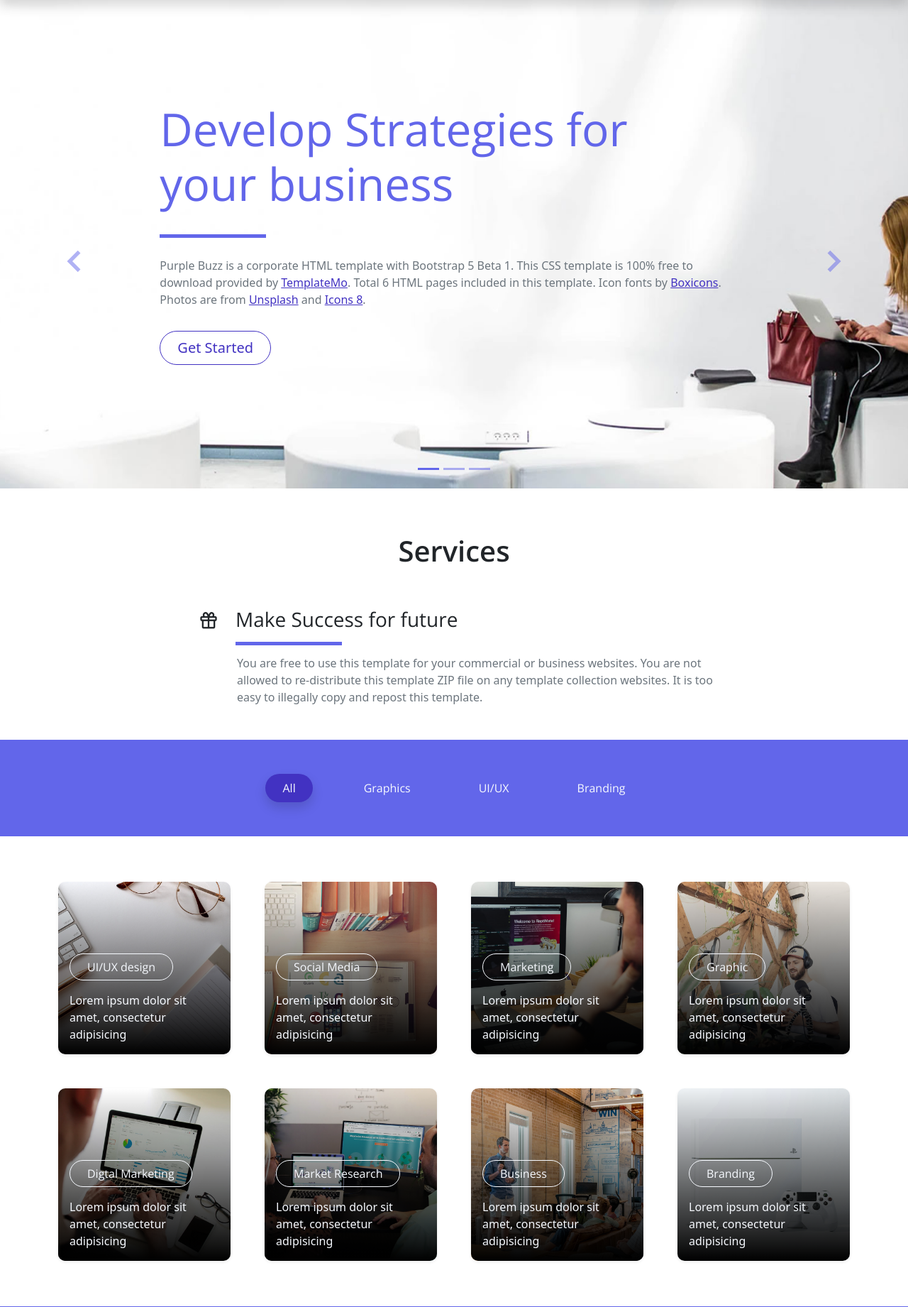
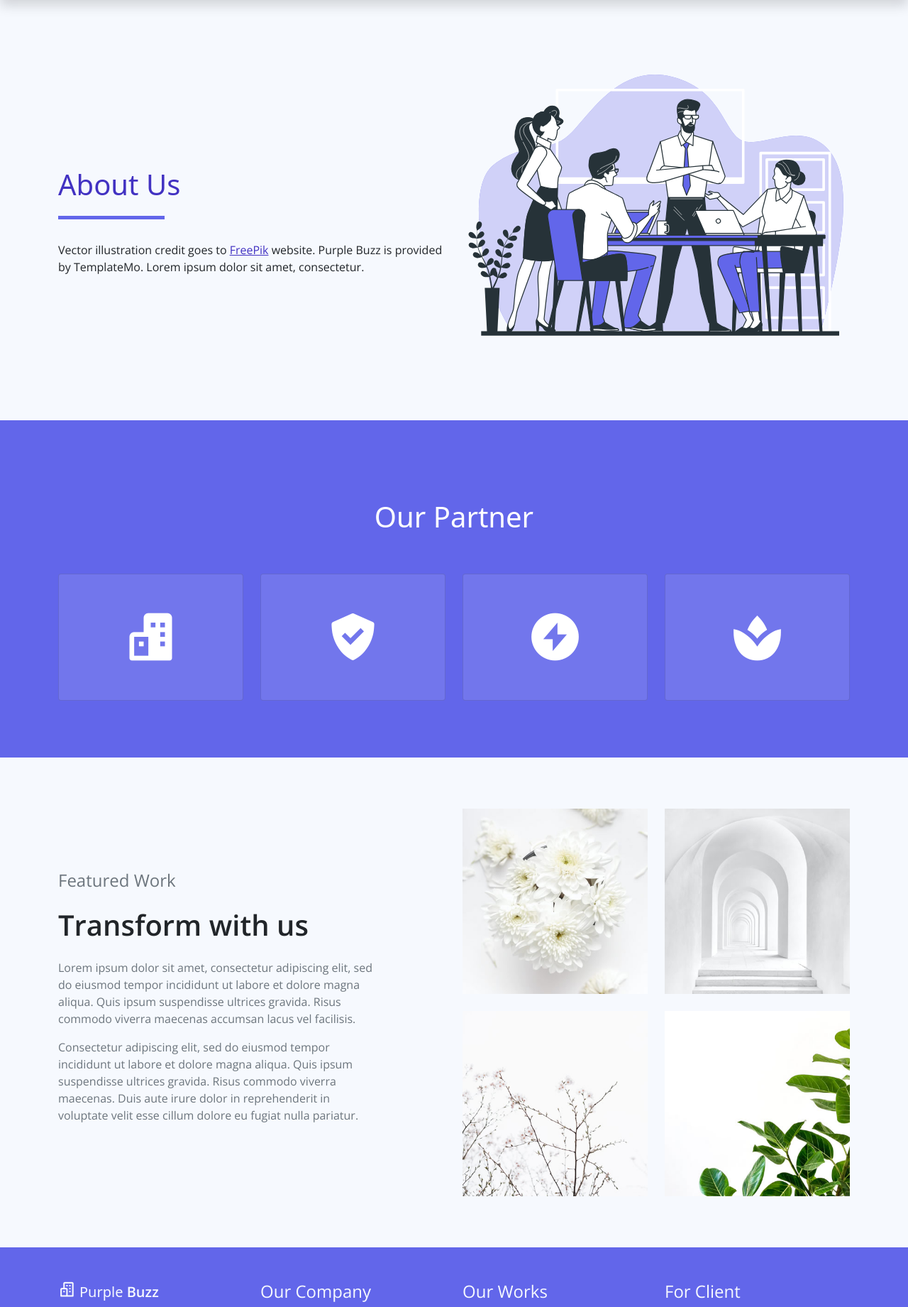
Before and after one commit to IS-Core-1-15/intex, a Django app: page / in a window 1280 px wide. Shown: the part 76-1917 px from the top of the page at 71% size. Run offline with Django 3.2, Linux system fonts and the light colour scheme.

Commit message:
index page

```diff
--- a/templates/DrugApp/index.html
+++ b/templates/DrugApp/index.html
@@ -5,79 +5,90 @@
 {% endblock %}
 {% block banner %}
 <!-- Start Banner Hero -->
-<div class="banner-wrapper bg-light">
-    <div id="index_banner" class="banner-vertical-center-index container-fluid pt-5">
-
-        <!-- Start slider -->
-        <div id="carouselExampleIndicators" class="carousel slide" data-bs-ride="carousel">
-            <ol class="carousel-indicators">
-                <li data-bs-target="#carouselExampleIndicators" data-bs-slide-to="0" class="active"></li>
-                <li data-bs-target="#carouselExampleIndicators" data-bs-slide-to="1"></li>
-                <li data-bs-target="#carouselExampleIndicators" data-bs-slide-to="2"></li>
-            </ol>
-            <div class="carousel-inner">
-                <div class="carousel-item active">
-
-                    <div class="py-5 row d-flex align-items-center">
-                        <div class="banner-content col-lg-8 col-8 offset-2 m-lg-auto text-left py-5 pb-5">
-                            <h1 class="banner-heading h1 text-secondary display-3 mb-0 pb-5 mx-0 px-0 light-300 typo-space-line">
-                                Develop <strong>Strategies</strong> for
-                                <br>your business
-                            </h1>
-                            <p class="banner-body text-muted py-3 mx-0 px-0">
-                                Purple Buzz is a corporate HTML template with Bootstrap 5 Beta 1. This CSS template is 100% free to download provided by <a rel="nofollow" href="https://templatemo.com/page/1" target="_parent">TemplateMo</a>. Total 6 HTML pages included in this template. Icon fonts by <a rel="nofollow" href="https://boxicons.com/" target="_blank">Boxicons</a>. Photos are from <a rel="nofollow" href="https://unsplash.com/" target="_blank">Unsplash</a> and <a rel="nofollow" href="https://icons8.com/" target="_blank">Icons 8</a>.
+<section class="bg-light w-100">
+    <div class="container">
+        <div class="row d-flex align-items-center py-5">
+            <div class="col-lg-6 text-start">
+                <h1 class="h2 py-5 text-primary typo-space-line">About Us</h1>
+                <p class="light-300">
+                    Vector illustration credit goes to <a rel="nofollow" href="http://freepik.com/" target="_blank">FreePik</a> website. Purple Buzz is provided by TemplateMo. Lorem ipsum dolor sit amet, consectetur.
                 </p>
-                            <a class="banner-button btn rounded-pill btn-outline-primary btn-lg px-4" href="#" role="button">Get Started</a>
+            </div>
+            <div class="col-lg-6">
+                <img src="./assets/img/banner-img-02.svg">
             </div>
         </div>
-
     </div>
-                <div class="carousel-item">
-
-                    <div class="py-5 row d-flex align-items-center">
-                        <div class="banner-content col-lg-8 col-8 offset-2 m-lg-auto text-left py-5 pb-5">
-                            <h1 class="banner-heading h1 text-secondary display-3 mb-0 pb-3 mx-0 px-0 light-300">
-                                HTML CSS Template with Bootstrap 5 Beta 1
-                            </h1>
-                            <p class="banner-body text-muted py-3">
-                                You are not allowed to re-distribute this Purple Buzz HTML template as a downloadable ZIP file on any kind of Free CSS collection websites. This is strongly prohibited. Please contact TemplateMo for more information.
-                            </p>
-                            <a class="banner-button btn rounded-pill btn-outline-primary btn-lg px-4" href="#" role="button">Get Started</a>
+</section>
+<!-- End Banner Hero -->
+{% endblock %}
+{% block links %}
+<!-- Start Our Partner -->
+<section class="bg-secondary py-3">
+    <div class="container py-5">
+        <h2 class="h2 text-white text-center py-5">Our Partner</h2>
+        <div class="row text-center">
+            <div class="col-md-3 mb-3">
+                <div class="card partner-wap py-5">
+                    <a href="#"><i class='display-1 text-white bx bxs-buildings'></i></a>
                 </div>
             </div>
-
-                </div>
-                <div class="carousel-item">
-
-                    <div class="py-5 row d-flex align-items-center">
-                        <div class="banner-content col-lg-8 col-8 offset-2 m-lg-auto text-left py-5 pb-5">
-                            <h1 class="banner-heading h1 text-secondary display-3 mb-0 pb-3 mx-0 px-0 light-300">
-                                Cupidatat non proident, sunt in culpa qui officia
-                            </h1>
-                            <p class="banner-body text-muted py-3">
-                                Ut enim ad minim veniam, quis nostrud exercitation ullamco
-                                laboris nisi ut aliquip ex ea commodo consequat. Duis aute
-                                irure dolor in reprehenderit in voluptate velit esse cillum
-                                dolore eu fugiat nulla pariatur. Excepteur sint occaecat.
-                            </p>
-                            <a class="banner-button btn rounded-pill btn-outline-primary btn-lg px-4" href="#" role="button">Get Started</a>
+            <div class="col-md-3 mb-3">
+                <div class="card partner-wap py-5">
+                    <a href="#"><i class='display-1 bx text-white bxs-check-shield bx-lg'></i></a>
                 </div>
             </div>
-
+            <div class="col-md-3 mb-3">
+                <div class="card partner-wap py-5">
+                    <a href="#"><i class='display-1 text-white bx bxs-bolt-circle'></i></a>
                 </div>
             </div>
-            <a class="carousel-control-prev text-decoration-none" href="#carouselExampleIndicators" role="button" data-bs-slide="prev">
-                <i class='bx bx-chevron-left'></i>
-                <span class="visually-hidden">Previous</span>
+            <div class="col-md-3 mb-3">
+                <div class="card partner-wap py-5">
+                    <a href="#"><i class='display-1 text-white bx bxs-spa'></i></a>
+                </div>
+            </div>
+        </div>
+    </div>
+</section>
+<!--End Our Partner-->
+{% endblock %}
+{% block content %}
+    <!-- Start Feature Work -->
+    <section class="bg-light py-5">
+        <div class="feature-work container my-4">
+            <div class="row d-flex d-flex align-items-center">
+                <div class="col-lg-5">
+                    <h3 class="feature-work-title h4 text-muted light-300">Featured Work</h3>
+                    <h1 class="feature-work-heading h2 py-3 semi-bold-600">Transform with us</h1>
+                    <p class="feature-work-body text-muted light-300">
+                        Lorem ipsum dolor sit amet, consectetur adipiscing elit, sed do eiusmod
+                        tempor incididunt ut labore et dolore magna aliqua. Quis ipsum suspendisse
+                        ultrices gravida. Risus commodo viverra maecenas accumsan lacus vel facilisis.
+                    </p>
+                    <p class="feature-work-footer text-muted light-300">Consectetur adipiscing elit, sed do eiusmod tempor incididunt ut labore et dolore magna aliqua. Quis ipsum suspendisse ultrices gravida. Risus commodo viverra maecenas. Duis aute irure dolor in reprehenderit in voluptate velit esse
+                        cillum dolore eu fugiat nulla pariatur.</p>
+                </div>
+                <div class="col-lg-6 offset-lg-1 align-left">
+                    <div class="row">
+                        <a class="col" data-type="image" data-fslightbox="gallery" href="./assets/img/feature-work-1-large.jpg">
+                            <img class="img-fluid" src="./assets/img/feature-work-1.jpg">
                         </a>
-            <a class="carousel-control-next text-decoration-none" href="#carouselExampleIndicators" role="button" data-bs-slide="next">
-                <i class='bx bx-chevron-right'></i>
-                <span class="visually-hidden">Next</span>
+                        <a class="col" data-type="image" data-fslightbox="gallery" href="./assets/img/feature-work-2-large.jpg">
+                            <img class="img-fluid" src="./assets/img/feature-work-2.jpg">
                         </a>
                     </div>
-        <!-- End slider -->
-
+                    <div class="row pt-4">
+                        <a class="col" data-type="image" data-fslightbox="gallery" href="./assets/img/feature-work-3-large.jpg">
+                            <img class="img-fluid" src="./assets/img/feature-work-3.jpg">
+                        </a>
+                        <a class="col" data-type="image" data-fslightbox="gallery" href="./assets/img/feature-work-4-large.jpg">
+                            <img class="img-fluid" src="./assets/img/feature-work-4.jpg">
+                        </a>
                     </div>
                 </div>
-<!-- End Banner Hero -->
+            </div>
+        </div>
+    </section>
+    <!-- End Feature Work -->
     {% endblock %}
--- a/templates/base.html
+++ b/templates/base.html
@@ -1,3 +1,4 @@
+{% load static %}
 <!DOCTYPE html>
 <html lang="en">
 
@@ -6,10 +7,10 @@
     {% endblock %}
     <meta charset="utf-8">
     <meta name="viewport" content="width=device-width, initial-scale=1">
-    <link rel="apple-touch-icon" href="assets/img/apple-icon.png">
-    <link rel="shortcut icon" type="image/x-icon" href="assets/img/favicon.ico">
+    <link rel="apple-touch-icon" href="{% static 'img/apple-icon.png' %}">
+    <link rel="shortcut icon" type="image/x-icon" href="{% static 'img/favicon.ico' %}">
     <!-- Load Require CSS -->
-    <link href="assets/css/bootstrap.min.css" rel="stylesheet">
+    <link href="css/bootstrap.min.css" rel="stylesheet">
     <!-- Font CSS -->
     <link href="assets/css/boxicon.min.css" rel="stylesheet">
     <link href="https://fonts.googleapis.com/css2?family=Open+Sans:wght@300;400;600&display=swap" rel="stylesheet">
@@ -70,8 +71,10 @@ https://templatemo.com/tm-561-purple-buzz
 
     {% block banner %}
     {% endblock %}
+    {% block links %}
+    {% endblock %}
 
-    <!-- Start Service -->
+    {% comment %} <!-- Start Service -->
     <section class="service-wrapper py-3">
         <div class="container-fluid pb-3">
             <div class="row">
@@ -107,9 +110,9 @@ https://templatemo.com/tm-561-purple-buzz
             </div>
         </div>
 
-    </section>
+    </section> {% endcomment %}
 
-    <section class="container overflow-hidden py-5">
+    {% comment %} <section class="container overflow-hidden py-5">
         <div class="row gx-5 gx-sm-3 gx-lg-5 gy-lg-5 gy-3 pb-3 projects">
 
             <!-- Start Recent Work -->
@@ -218,14 +221,9 @@ https://templatemo.com/tm-561-purple-buzz
 
         </div>
     </section>
-    <!-- End Service -->
+    <!-- End Service --> {% endcomment %}
 
-
-
-
-
-
-    <!-- Start View Work -->
+    {% comment %} <!-- Start View Work -->
     <section class="bg-secondary">
         <div class="container py-5">
             <div class="row d-flex justify-content-center text-center">
@@ -333,8 +331,9 @@ https://templatemo.com/tm-561-purple-buzz
             </div>
         </div>
     </section>
-    <!-- End Recent Work -->
-
+    <!-- End Recent Work --> {% endcomment %}
+    {% block content %}
+    {% endblock %}
 
 
     <!-- Start Footer -->
```
Lines whose indentation alone changed are shown as unchanged.
